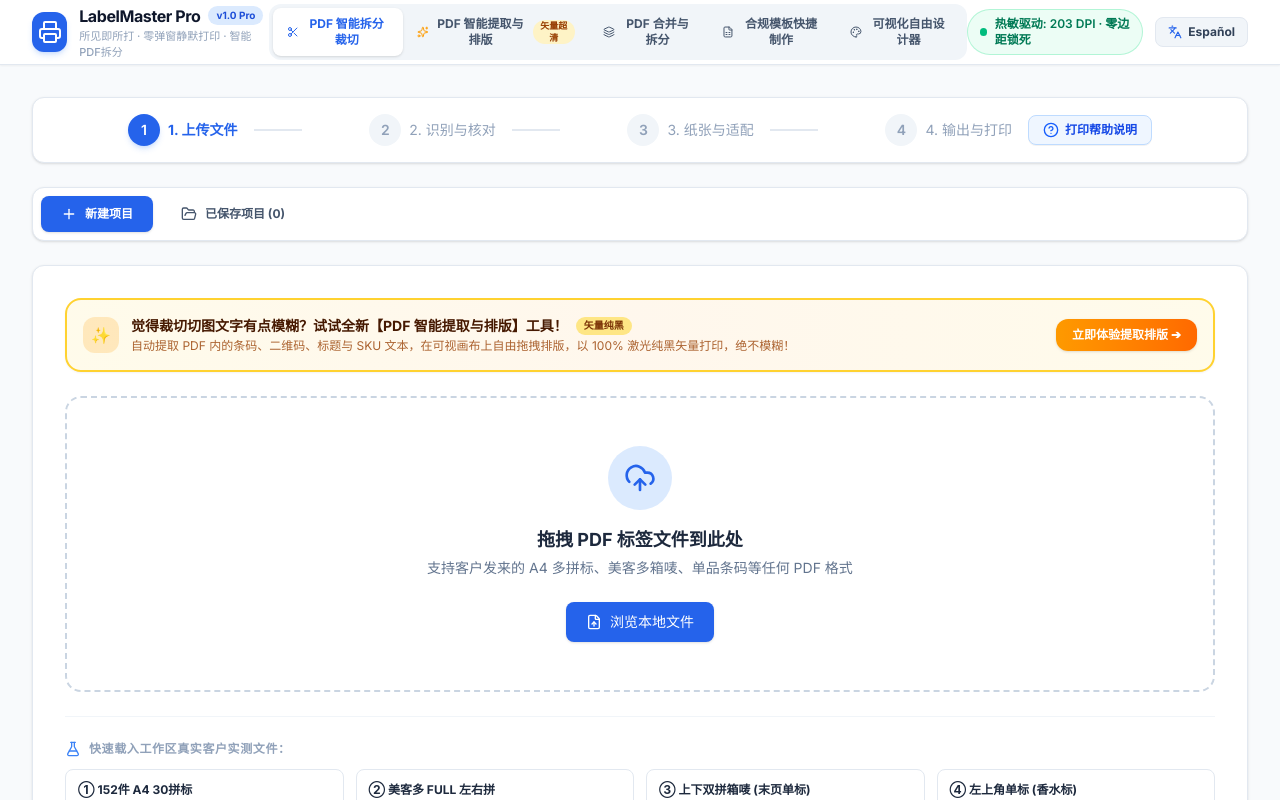
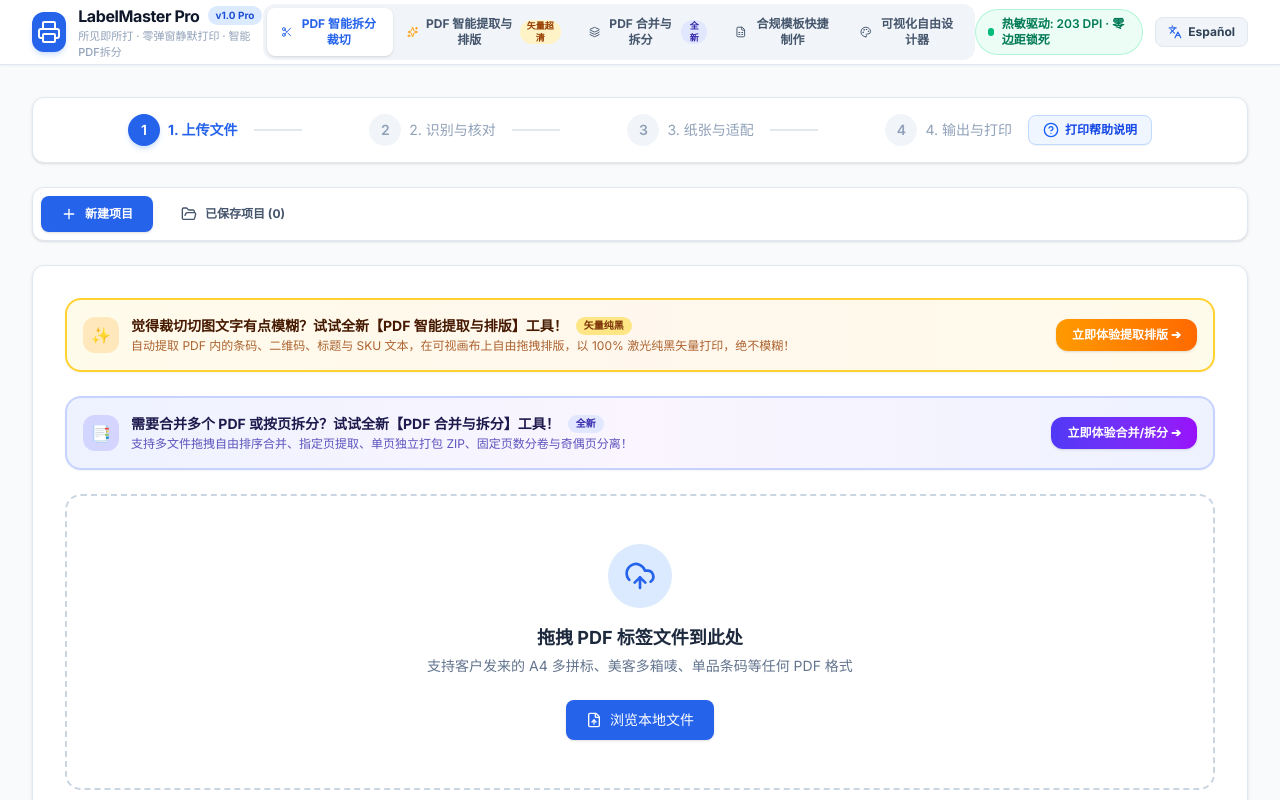
Before and after one commit to Lihomx/LabelPrinter, a Vue app: page / in a window 1280 px wide. Shown: the top 800 px of the page. Built offline with nearby package versions, Linux system fonts and the light colour scheme.

Commit message:
feat(ui): add prominent newBadge in top nav and direct quick-entrance banner on homepage for PDF tools

```diff
--- a/src/App.vue
+++ b/src/App.vue
@@ -44,7 +44,8 @@
             :class="currentTab === 'tools' ? 'bg-white text-indigo-700 shadow-sm' : 'text-slate-600 hover:text-slate-900'"
           >
             <Layers class="w-3.5 h-3.5" />
-            <span>{{ t('nav.pdfTools') }}</span>
+            <span class="font-bold">{{ t('nav.pdfTools') }}</span>
+            <span class="px-1.5 py-0.2 bg-indigo-100 text-indigo-800 text-[9px] rounded-full font-black">{{ t('nav.newBadge') }}</span>
           </button>
 
           <button
--- a/src/components/PdfSplitter.vue
+++ b/src/components/PdfSplitter.vue
@@ -108,6 +108,31 @@
             class="px-4 py-2 bg-gradient-to-r from-amber-500 to-orange-500 hover:from-amber-600 hover:to-orange-600 text-white font-bold rounded-xl shadow-sm transition-all active:scale-95 flex items-center gap-1.5 flex-shrink-0"
           >
             <span>{{ t('pdf.tryExtractor') }}</span>
+          </button>
+        </div>
+
+        <!-- New PDF Merger & Splitter Tool Banner -->
+        <div class="bg-gradient-to-r from-indigo-50 via-purple-50 to-indigo-50 border-2 border-indigo-200 rounded-2xl p-4 flex flex-wrap items-center justify-between gap-3 text-xs shadow-xs">
+          <div class="flex items-center gap-3">
+            <div class="w-9 h-9 rounded-xl bg-indigo-500/20 text-indigo-700 flex items-center justify-center font-bold text-base flex-shrink-0">
+              📑
+            </div>
+            <div>
+              <div class="font-bold text-indigo-950 flex items-center gap-2">
+                <span class="text-xs sm:text-sm">{{ t('pdf.toolsBannerTitle') }}</span>
+                <span class="px-2 py-0.5 bg-indigo-100 text-indigo-800 rounded-full font-black text-[10px]">{{ t('nav.newBadge') }}</span>
+              </div>
+              <div class="text-indigo-800/80 mt-0.5">
+                {{ t('pdf.toolsBannerDesc') }}
+              </div>
+            </div>
+          </div>
+
+          <button
+            @click="$emit('switch-tab', 'tools')"
+            class="px-4 py-2 bg-gradient-to-r from-indigo-600 to-purple-600 hover:from-indigo-700 hover:to-purple-700 text-white font-bold rounded-xl shadow-sm transition-all active:scale-95 flex items-center gap-1.5 flex-shrink-0"
+          >
+            <span>{{ t('pdf.tryTools') }}</span>
           </button>
         </div>
 
--- a/src/i18n/index.js
+++ b/src/i18n/index.js
@@ -24,6 +24,7 @@
       pdfSplitter: 'PDF 智能拆分裁切',
       pdfExtractor: 'PDF 智能提取与排版',
       pdfTools: 'PDF 合并与拆分',
+      newBadge: '全新',
       vectorHd: '矢量超清',
       templates: '合规模板快捷制作',
       designer: '可视化自由设计器',
@@ -98,6 +99,9 @@
       vectorBlack: '矢量纯黑',
       extractorBannerDesc: '自动提取 PDF 内的条码、二维码、标题与 SKU 文本，在可视画布上自由拖拽排版，以 100% 激光纯黑矢量打印，绝不模糊！',
       tryExtractor: '立即体验提取排版 ➔',
+      toolsBannerTitle: '需要合并多个 PDF 或按页拆分？试试全新【PDF 合并与拆分】工具！',
+      toolsBannerDesc: '支持多文件拖拽自由排序合并、指定页提取、单页独立打包 ZIP、固定页数分卷与奇偶页分离！',
+      tryTools: '立即体验合并/拆分 ➔',
       sampleTitle: '快速载入工作区真实客户实测文件：',
       sample1Title: '① 152件 A4 30拼标',
       sample1Desc: '3列×10行 · 手机屏幕配件',
@@ -443,6 +447,7 @@
       pdfSplitter: 'Separador Inteligente PDF',
       pdfExtractor: 'PDF Extractor y Maquetador',
       pdfTools: 'Unir y Dividir PDF',
+      newBadge: 'Nuevo',
       vectorHd: 'Vector HD',
       templates: 'Plantillas de Cumplimiento',
       designer: 'Diseñador Visual Libre',
@@ -515,8 +520,11 @@
       printHelp: 'Guía de Impresión',
       extractorBannerTitle: '¿Texto de recorte algo borroso? ¡Pruebe el nuevo [Extractor y Maquetador PDF]!',
       vectorBlack: 'Vectorial Negro Puro',
-      extractorBannerDesc: 'Extrae automáticamente códigos de barras, QR, títulos y SKU para maquetar libremente y輸出 con nitidez vectorial 100% negra.',
+      extractorBannerDesc: 'Extrae automáticamente códigos de barras, QR, títulos y SKU para maquetar libremente y emitir con nitidez vectorial 100% negra.',
       tryExtractor: 'Probar Extracción y Maquetación ➔',
+      toolsBannerTitle: '¿Necesitas unir múltiples PDF o dividirlos por páginas? ¡Prueba la herramienta de Unir y Dividir!',
+      toolsBannerDesc: 'Combina varios archivos, extrae páginas específicas, divide en páginas individuales (ZIP), por intervalos o pares/impares.',
+      tryTools: 'Probar Unir / Dividir ➔',
       sampleTitle: 'Cargar archivos de prueba reales de clientes:',
       sample1Title: '① 152 uds A4 30 Etiquetas',
       sample1Desc: '3 cols × 10 filas · Accesorios',
```
